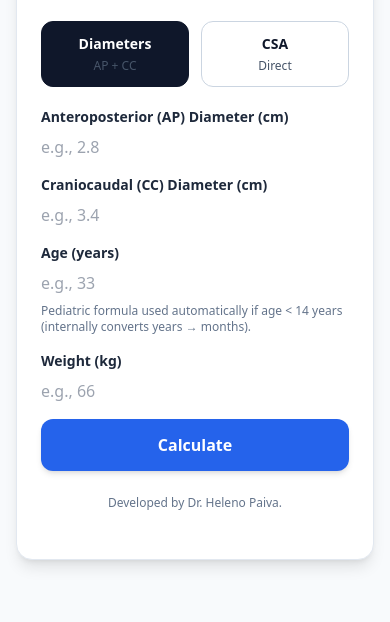
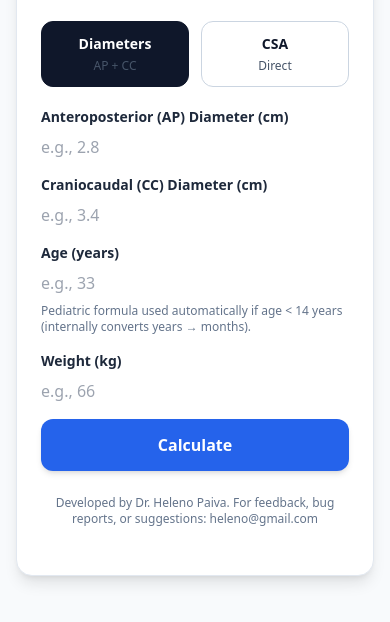
Before and after one commit to HelenoPaiva/Gastric_Volume_Estimator, a plain HTML site: page index.html in a window 390 px wide. Shown: the part 188-810 px from the top of the page. Drawn offline with nearby package versions, Linux system fonts and the light colour scheme.

Commit message:
Update index.html
email was not showing

```diff
--- a/index.html
+++ b/index.html
@@ -147,8 +147,7 @@
           </div>
 
           <div class="mt-6 text-center text-xs text-slate-500 pb-6">
-            Developed by Dr. Heleno Paiva.
-            <span class="hidden sm:inline"> For feedback, bug reports, or suggestions: <a href="mailto:heleno@gmail.com">heleno@gmail.com</a></span>
+            Developed by Dr. Heleno Paiva. For feedback, bug reports, or suggestions: <a href="mailto:heleno@gmail.com">heleno@gmail.com</a>
           </div>
         </div>
       </div>
```
